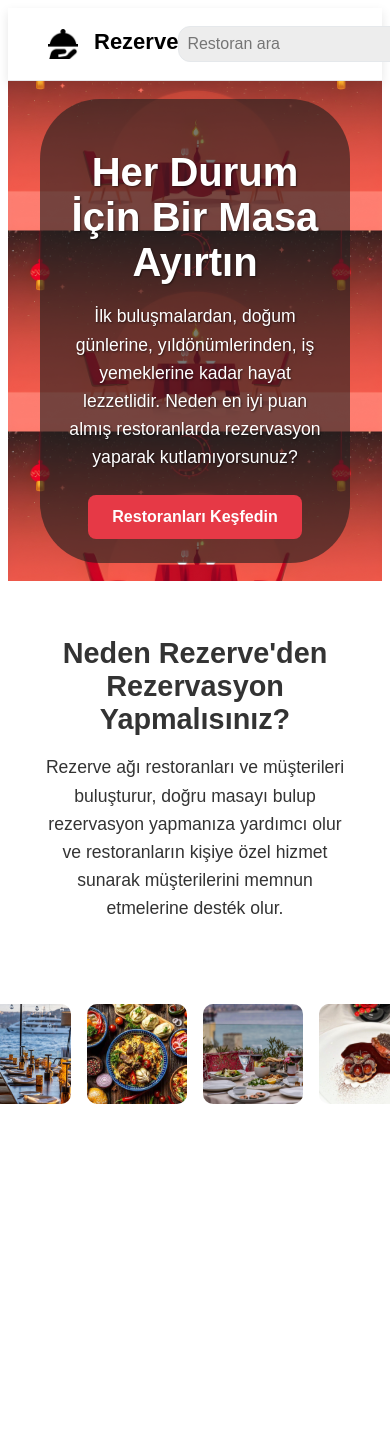
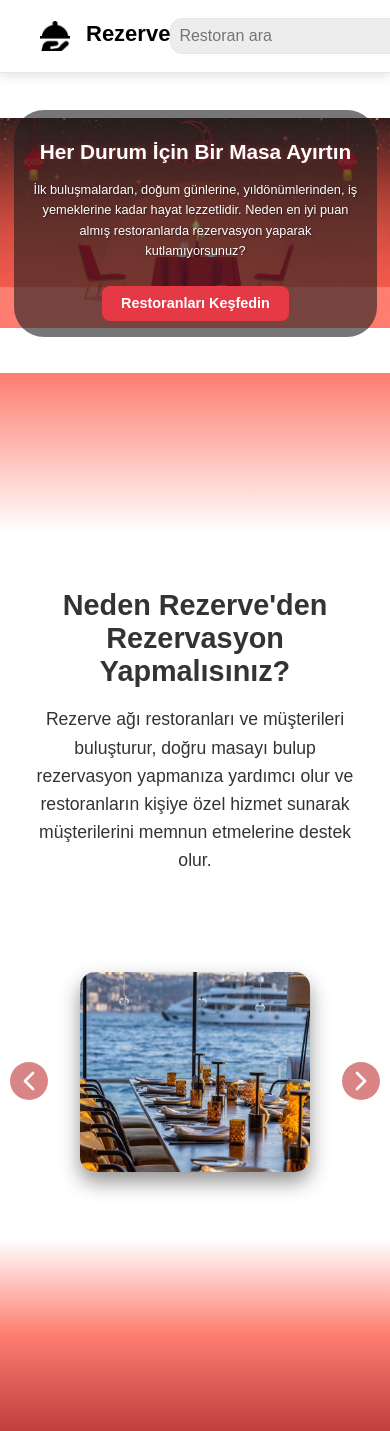
Before and after one commit to gtu-reservation-system/frontend, a React (Create React App) app: page / in a window 390 px wide. Shown: the top 1431 px of the page. Before the commit the page ends 1144 px from the top, so only its background shows below. Built offline with nearby package versions, Linux system fonts and the light colour scheme.

Commit message:
improved dark mode theme and homepage design

```diff
--- a/package.json
+++ b/package.json
@@ -11,11 +11,13 @@
     "@testing-library/react": "^13.4.0",
     "@testing-library/user-event": "^13.5.0",
     "axios": "^1.7.7",
+    "bootstrap": "^5.3.3",
+    "lucide-react": "^0.465.0",
     "moment": "^2.30.1",
     "react": "^18.3.1",
     "react-dom": "^18.3.1",
     "react-router-dom": "^6.27.0",
-    "react-scripts": "^3.0.1",
+    "react-scripts": "^3.4.4",
     "web-vitals": "^2.1.4"
   },
   "scripts": {
--- a/src/components/Navbar.css
+++ b/src/components/Navbar.css
@@ -15,10 +15,12 @@
 
 .dark-mode {
   /* Dark mode colors */
-  --navbar-bg-color: #210916; /* Dark background */
-  --navbar-border-color: #8b1a2c;
+  --navbar-bg-color: #0e1026; /* Dark background */
+  --navbar-border-color: #e4a85b;
   --navbar-button-bg: #e8a229;
   --navbar-button-text: #F9FAFB;
+  --signup-button-bg: #2d21d4;
+
 }
 
 .home-navbar {
--- a/src/pages/Home.css
+++ b/src/pages/Home.css
@@ -2,12 +2,112 @@
   --bg-color: #fff;
   --text-color: #333;
   --accent-color: #e63946;
+  --text-glow-color-start: rgba(230, 57, 70, 0.3);
+  --text-glow-color-end: rgba(230, 57, 70, 0.7);
 }
 
 .dark-mode {
-    --bg-color: #210916;
+  --bg-color: #0e1026;
   --text-color: #fff;
-    --accent-color: #8c1aff;
+  --accent-color: #fdd38d;
+  --text-glow-color-start: rgba(167, 163, 41, 0.3);
+  --text-glow-color-end: rgb(253, 211, 141, 0.7)
+}
+
+.red-panel {
+  background: linear-gradient(to bottom,white ,#fd7d70, #bf3f3f);
+  padding: 6rem;
+}
+
+.dark-mode .red-panel{
+  background: linear-gradient(to top,#fdd38d ,#0e1026);
+  padding: 6rem;
+}
+
+.red-panel-up {
+  background: linear-gradient(to bottom,#fd7d70, white);
+  padding: 5rem;
+  display: flex;
+  justify-content: center;
+  align-items: center;
+}
+
+.dark-mode .red-panel-up {
+  background: linear-gradient(to bottom,#fdd38d ,#0e1026);
+  padding: 5rem;
+  display: flex;
+  justify-content: center;
+  align-items: center;
+}
+
+.white-panel {
+  background-color: var(--bg-color);
+  padding: 3rem 0;
+  display: flex;
+  justify-content: center;
+  align-items: center;
+}
+
+.carousel-container {
+  display: flex;
+  align-items: center;
+  max-width: 1000px;
+  width: 90%;
+  position: relative;
+}
+
+.carousel-button {
+  background: rgba(198, 70, 70, 0.658);
+  border: none;
+  color: rgb(255, 255, 255);
+  padding: 10px;
+  border-radius: 50%;
+  cursor: pointer;
+  transition: background 0.3s ease;
+  display: flex;
+  align-items: center;
+  justify-content: center;
+}
+
+.dark-mode .carousel-button{
+
+  background: #ae791fae;
+
+}
+
+.carousel-button:hover {
+  background: rgba(255, 255, 255, 0.4);
+}
+
+.carousel-button.prev {
+  margin-right: 20px;
+}
+
+.carousel-button.next {
+  margin-left: 20px;
+}
+
+.carousel-image-wrapper {
+  flex-grow: 1;
+  display: flex;
+  justify-content: center;
+}
+
+.carousel-image {
+  width: 600px;
+  max-height: 300px;
+  margin-bottom: 7.5%;
+  height: auto;
+  object-fit: cover;
+  border-radius: 15px;
+  box-shadow: 0 10px 20px rgba(0, 0, 0, 0.424);
+  transition: transform 0.5s ease, box-shadow 0.5s ease; /* Ensures a smooth transition back */
+}
+
+.carousel-image:hover {
+  transform: scale(1.2); /* Makes the image grow */
+  box-shadow: 0 0 15px var(--accent-color), 0 0 30px var(--accent-color); /* Adds glowing effect */
+  transition: transform 0.5s ease, box-shadow 0.5s ease; /* Smooth transition */
 }
 
 
@@ -16,30 +116,37 @@
   color: var(--text-color);
   font-family: 'Montserrat', sans-serif;
   transition: background-color 0.3s, color 0.3s;
+  margin: 0;
+  padding: 0;
 }
 
 .home-container {
   font-family: 'Montserrat', sans-serif;
+  max-width: 100%;
+  overflow-x: hidden;
 }
 
 .hero {
   background-image: url('/hero-image15.jpg');
-    background-size:contain;
+  background-size: contain;
   background-position: center;
-    height: 500px;
+  background-repeat: repeat-x;
+  min-height: 500px;
   display: flex;
   flex-direction: column;
   justify-content: center;
   align-items: center;
   color: #fff;
   text-align: center;
-    padding: 0 2rem;
+  padding: 2rem 1rem;
+  box-sizing: border-box;
+  width: 100%;
+  overflow: hidden;
 }
 
-  .dark-mode .hero{
-
-    background-image: url('/hero-image14.jpg');
-    background-size:contain;
+.dark-mode .hero {
+  background-image: url('/hero-image13.jpg');
+  background-size: contain;
   background-position: center;
 }
 
@@ -48,15 +155,33 @@
   padding: 1.5rem;
   border-radius: 60px;
   max-width: 800px;
+  width: 90%;
   transition: transform 0.3s, box-shadow 0.3s;
+  box-sizing: border-box;
+  margin: 0 auto;
+  animation: popIn 1s cubic-bezier(0.25, 0.46, 0.45, 0.94) forwards;
+  opacity: 0;
+}
+
+.hero-content h1 {
+  animation: fadeInUp 0.8s 0.3s both;
+  animation-delay: 0.3s;
+}
+
+.hero-content p {
+  animation: fadeInUp 0.8s 0.5s both;
+  opacity: 0;
+  animation-delay: 0.5s;
+}
+
+.hero-actions button {
+  animation: fadeInUp 0.8s 0.7s both;
+  opacity: 0;
+  animation-delay: 0.7s;
 }
 
 .dark-mode .hero-content {
   background-color: rgba(195, 194, 194, 0.605);
-    padding: 1.5rem;
-    border-radius: 60px;
-    max-width: 800px;
-    transition: transform 0.3s, box-shadow 0.3s;
 }
 
 .hero-content:hover {
@@ -66,7 +191,6 @@
 }
 
 .dark-mode .hero-content:hover {
-    transform: translateY(-7px);
   box-shadow: 0 10px 20px rgba(208, 207, 207, 0.705);
   background-color: rgba(195, 194, 194, 0.872);
 }
@@ -75,6 +199,7 @@
   font-size: 2.5rem;
   margin-bottom: 1rem;
   text-shadow: 1px 1px 2px rgba(0, 0, 0, 0.5);
+  animation: textGlow 3s ease-in-out infinite alternate;
 }
 
 .hero p {
@@ -93,30 +218,58 @@
   cursor: pointer;
   font-size: 1rem;
   font-weight: bold;
-    transition: background-color 0.3s ease;
+  transition: background-color 0.3s ease, transform 0.2s;
 }
 
-  .dark-mode  .hero button {
-    padding: 0.8rem 1.5rem;
+.dark-mode .hero button {
   background-color: #e8a229;
-    color: #fff;
-    border: none;
-    border-radius: 8px;
-    cursor: pointer;
-    font-size: 1rem;
-    font-weight: bold;
-    transition: background-color 0.3s ease;
 }
 
 .hero button:hover {
   background-color: #d62828;
+  transform: scale(1.05);
 }
 
-  .dark-mode .hero button:hover{
+.dark-mode .hero button:hover {
+  background-color: #654c21;
+}
 
-    background-color: #654c21;
+/* Hero Section Animation Keyframes */
+@keyframes popIn {
+  0% {
+    opacity: 0;
+    transform: scale(0.7) translateY(50px);
+  }
+  70% {
+    opacity: 0.7;
+    transform: scale(1.05) translateY(-10px);
+  }
+  100% {
+    opacity: 1;
+    transform: scale(1) translateY(0);
+  }
+}
 
+@keyframes fadeInUp {
+  0% {
+    opacity: 0;
+    transform: translateY(30px);
   }
+  100% {
+    opacity: 1;
+    transform: translateY(0);
+  }
+}
+
+@keyframes textGlow {
+  0%, 100% {
+    text-shadow: 0 0 5px var(--text-glow-color-start)
+  }
+  50% {
+    text-shadow: 0 0 15px var(--text-glow-color-end)
+  }
+}
+
 .why-opentable {
   text-align: center;
   padding: 2rem;
@@ -137,10 +290,104 @@
   justify-content: center;
   gap: 1rem;
   padding: 2rem;
+  flex-wrap: wrap;
 }
 
 .image-gallery img {
-    width: 100px;
-    height: 100px;
+  width: 200px;
+  height: 200px;
   border-radius: 10px;
+  object-fit: cover;
 }
+
+/* Responsive Media Queries */
+@media screen and (max-width: 1024px) {
+  .hero {
+      min-height: 400px;
+      padding: 2rem 0.5rem;
+  }
+
+  .hero h1 {
+      font-size: 2rem;
+  }
+
+  .hero p {
+      font-size: 1rem;
+  }
+}
+
+@media screen and (max-width: 768px) {
+  .hero {
+      min-height: 350px;
+      padding: 1.5rem 0.5rem;
+  }
+
+  .hero-content {
+      border-radius: 30px;
+      padding: 1rem;
+      width: 95%;
+  }
+
+  .hero h1 {
+      font-size: 1.5rem;
+  }
+
+  .hero p {
+      font-size: 0.9rem;
+  }
+
+  .carousel-container {
+    width: 95%;
+  }
+
+  .carousel-button {
+    padding: 5px;
+  }
+
+  .carousel-image {
+    max-width: 90%;
+    max-height: 300px;
+  }
+
+  .hero-content {
+    animation: popIn 1s cubic-bezier(0.25, 0.46, 0.45, 0.94) forwards;
+  }
+
+  .hero h1 {
+    font-size: 1.5rem;
+  }
+
+  .hero p {
+    font-size: 0.9rem;
+  }
+
+}
+
+@media screen and (max-width: 480px) {
+  .hero {
+      min-height: 300px;
+      padding: 1rem 0.25rem;
+  }
+
+  .hero h1 {
+      font-size: 1.3rem;
+  }
+
+  .hero p {
+      font-size: 0.8rem;
+  }
+
+  .hero button {
+      padding: 0.6rem 1.2rem;
+      font-size: 0.9rem;
+  }
+
+  .carousel-button {
+    padding: 3px;
+  }
+
+  .carousel-image {
+    max-height: 200px;
+  }
+
+}
--- a/src/pages/Home.js
+++ b/src/pages/Home.js
@@ -1,10 +1,19 @@
 import React, { useState, useEffect } from 'react';
 import { useNavigate } from 'react-router-dom';
+import { ChevronLeft, ChevronRight } from 'lucide-react';
 import './Home.css';
 
 const Home = () => {
   const navigate = useNavigate();
   const [isDarkMode, setIsDarkMode] = useState(false);
+  const [currentImageIndex, setCurrentImageIndex] = useState(0);
+
+  const carouselImages = [
+    '/image1.jpg',
+    '/image2.jpg',
+    '/image3.jpg',
+    '/image4.jpg'
+  ];
 
   useEffect(() => {
     const storedDarkMode = localStorage.getItem('darkMode');
@@ -20,6 +29,18 @@ const Home = () => {
     localStorage.setItem('darkMode', !isDarkMode);
   };
 
+  const nextImage = () => {
+    setCurrentImageIndex((prevIndex) =>
+      (prevIndex + 1) % carouselImages.length
+    );
+  };
+
+  const prevImage = () => {
+    setCurrentImageIndex((prevIndex) =>
+      prevIndex === 0 ? carouselImages.length - 1 : prevIndex - 1
+    );
+  };
+
   return (
     <div className={`home-container ${isDarkMode ? 'dark-mode' : ''}`}>
       <header className="hero">
@@ -32,17 +53,41 @@ const Home = () => {
         </div>
       </header>
 
+      <div className="red-panel-up"> </div>
+
       <section className="why-opentable">
         <h2>Neden Rezerve'den Rezervasyon Yapmalısınız?</h2>
-        <p>Rezerve ağı restoranları ve müşterileri buluşturur, doğru masayı bulup rezervasyon yapmanıza yardımcı olur ve restoranların kişiye özel hizmet sunarak müşterilerini memnun etmelerine desték olur.</p>
+        <p>Rezerve ağı restoranları ve müşterileri buluşturur, doğru masayı bulup rezervasyon yapmanıza yardımcı olur ve restoranların kişiye özel hizmet sunarak müşterilerini memnun etmelerine destek olur.</p>
       </section>
 
-      <div className="image-gallery">
-        <img src="/image1.jpg" alt="restoran resmi 1" />
-        <img src="/image2.jpg" alt="restoran resmi 2" />
-        <img src="/image3.jpg" alt="restoran resmi 3" />
-        <img src="/image4.jpg" alt="restoran resmi 4" />
+      <div className="white-panel">
+        <div className="carousel-container">
+          <button
+            className="carousel-button prev"
+            onClick={prevImage}
+          >
+            <ChevronLeft size={32} />
+          </button>
+
+          <div className="carousel-image-wrapper">
+            <img
+              src={carouselImages[currentImageIndex]}
+              alt={`Restoran resmi ${currentImageIndex + 1}`}
+              className="carousel-image"
+            />
+          </div>
+
+          <button
+            className="carousel-button next"
+            onClick={nextImage}
+          >
+            <ChevronRight size={32} />
+          </button>
+        </div>
       </div>
+
+      <div className="red-panel"> </div>
+
     </div>
   );
 };
```
Also changed, not shown: 1 other file (tests, documents, lock files or other folders). Lines whose indentation alone changed are shown as unchanged.
